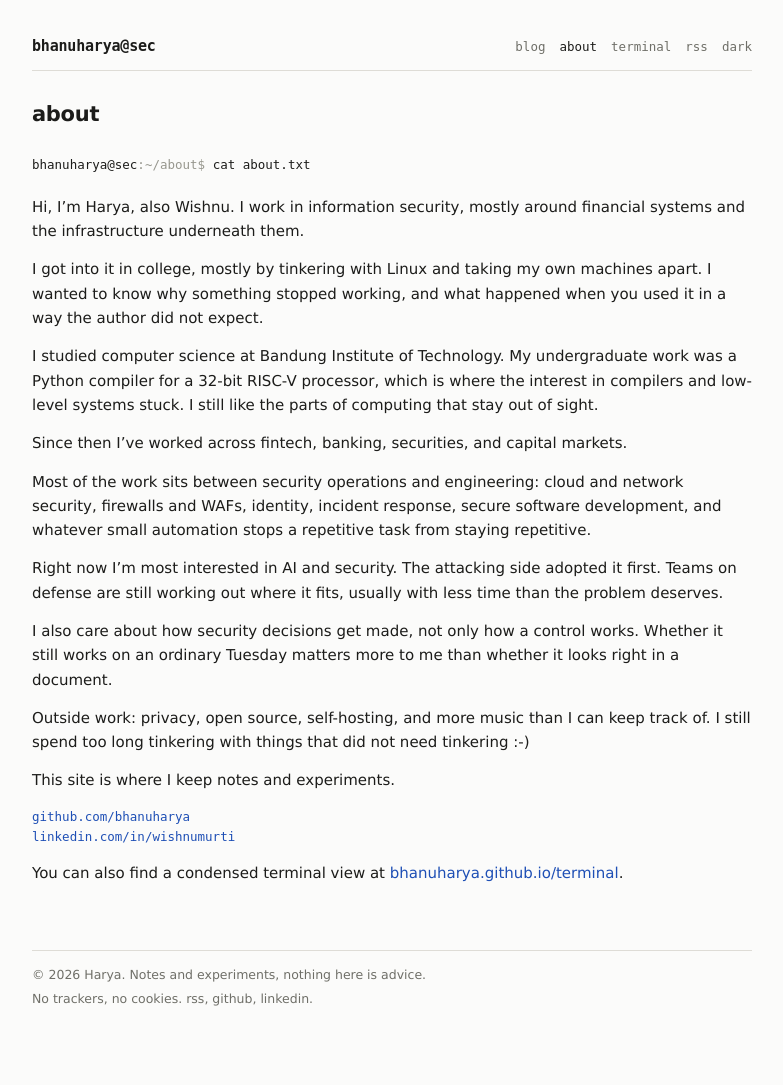
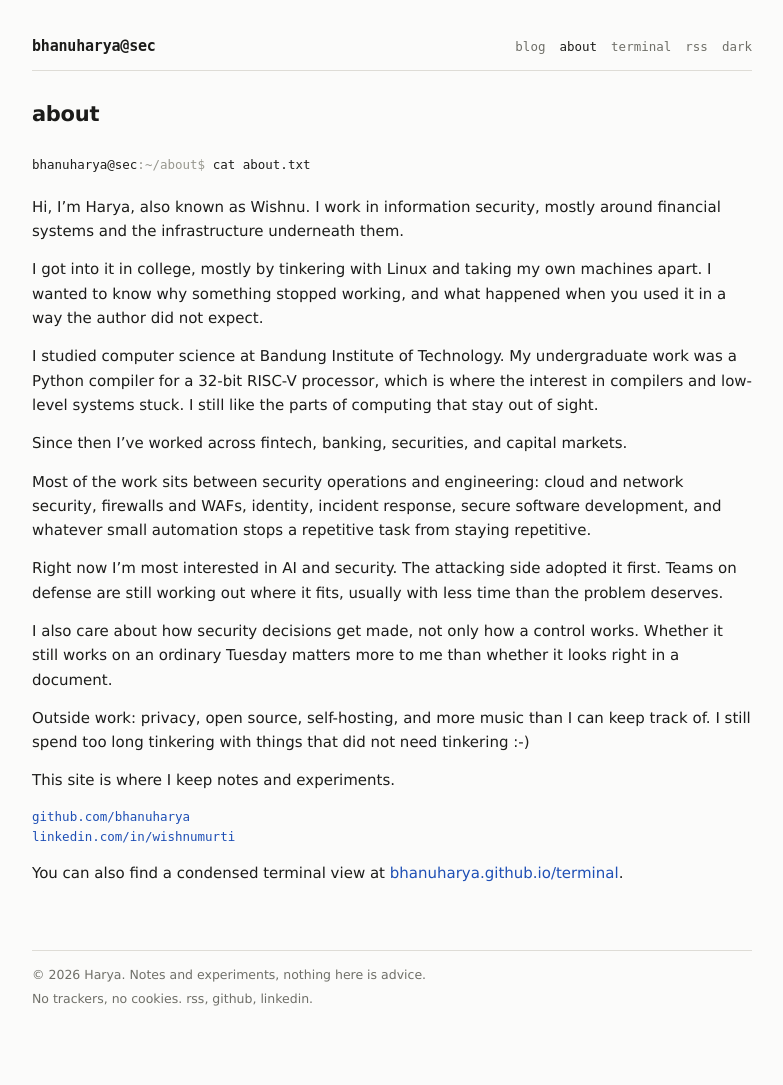
Before and after one commit to bhanuharya/bhanuharya.github.io, a Jekyll site: the page built from about.md, in a window 1280 px wide. Shown: the whole page, without its empty margins (248-1031 px from the left). Built offline with Jekyll 4.4.1, drawn with Linux system fonts in a browser that asks for light colours.

Commit message:
site: name both harya and wishnu on the home and about pages

```diff
--- a/_layouts/home.html
+++ b/_layouts/home.html
@@ -1,10 +1,10 @@
 ---
 layout: default
 ---
-<h1 class="visually-hidden">Harya · information security, systems, self-hosting</h1>
+<h1 class="visually-hidden">Harya (Wishnu) · information security, systems, self-hosting</h1>
 
 <div class="intro">
-  <p>I'm Harya. I work in information security, mostly around financial systems and the infrastructure behind them.</p>
+  <p>I'm Harya, also known as Wishnu. I work in information security, mostly around financial systems and the infrastructure behind them.</p>
   <p>This site is for notes and experiments, mostly security and self-hosting, plus small programs that probably did not need writing. There is a <a href="{{ '/terminal/' | relative_url }}">terminal view</a> if you prefer poking at a prompt.</p>
 </div>
 
--- a/about.md
+++ b/about.md
@@ -8,7 +8,7 @@
   <span class="prompt">bhanuharya@sec</span><span class="loc">:~/about$</span> <span class="cmd">cat about.txt</span>
 </div>
 
-Hi, I'm Harya, also Wishnu. I work in information security, mostly around financial systems and the infrastructure underneath them.
+Hi, I'm Harya, also known as Wishnu. I work in information security, mostly around financial systems and the infrastructure underneath them.
 
 I got into it in college, mostly by tinkering with Linux and taking my own machines apart. I wanted to know why something stopped working, and what happened when you used it in a way the author did not expect.
 
```
